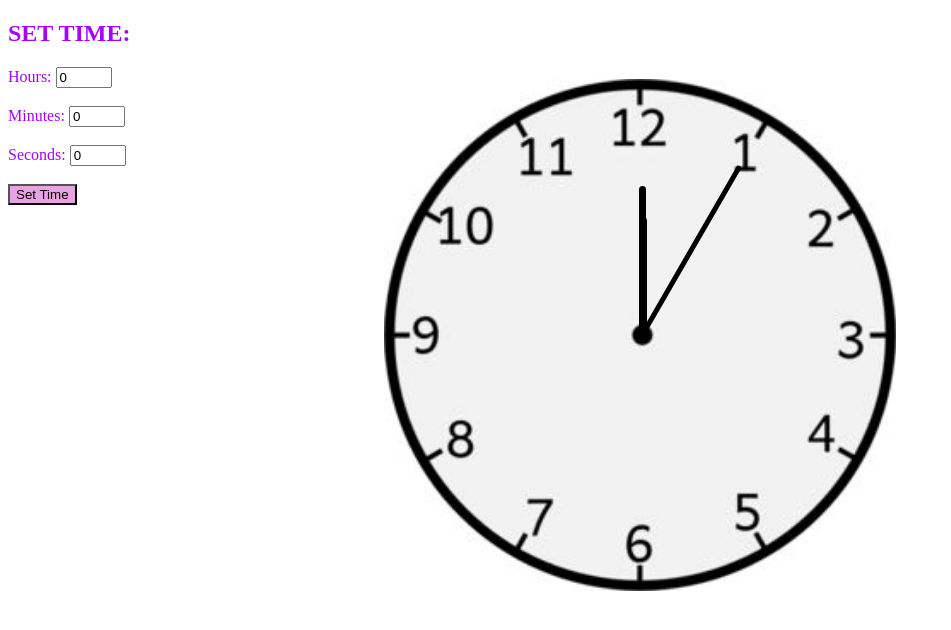
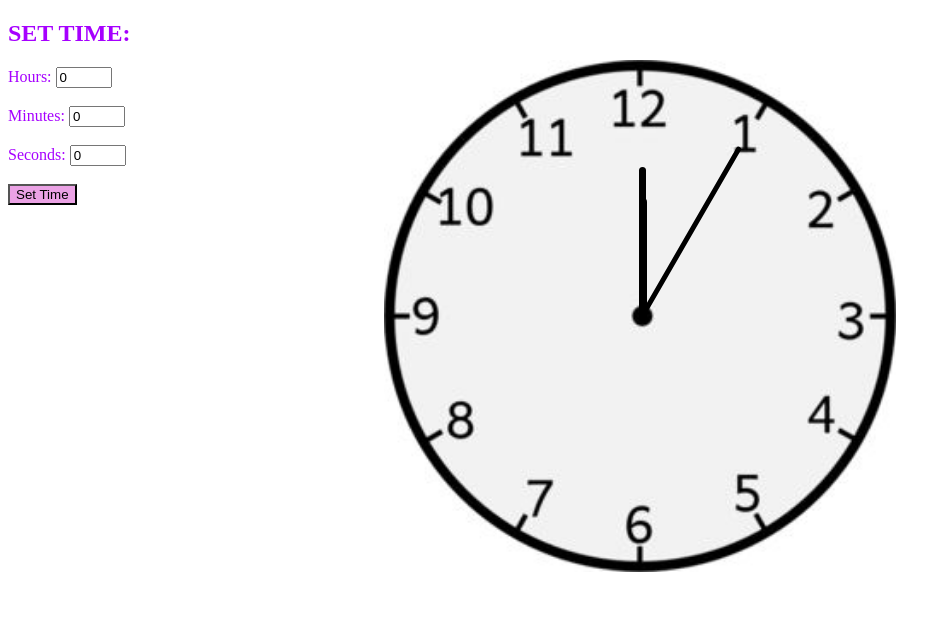
Before and after one commit to shaina123786/Clock-project, a plain HTML site: page index.html in a window 1280 px wide. Shown: the whole page, without its empty margins (0-951 px from the left). Drawn offline with Linux system fonts and the light colour scheme.

Commit message:
Modify the style page

```diff
--- a/style.css
+++ b/style.css
@@ -21,7 +21,7 @@
     width: 40vw;
     background: url('clock\ image.jpg')no-repeat;
     background-size: 100%;
-    bottom: 126px;
+    bottom: 145px;
 
 
 
```
